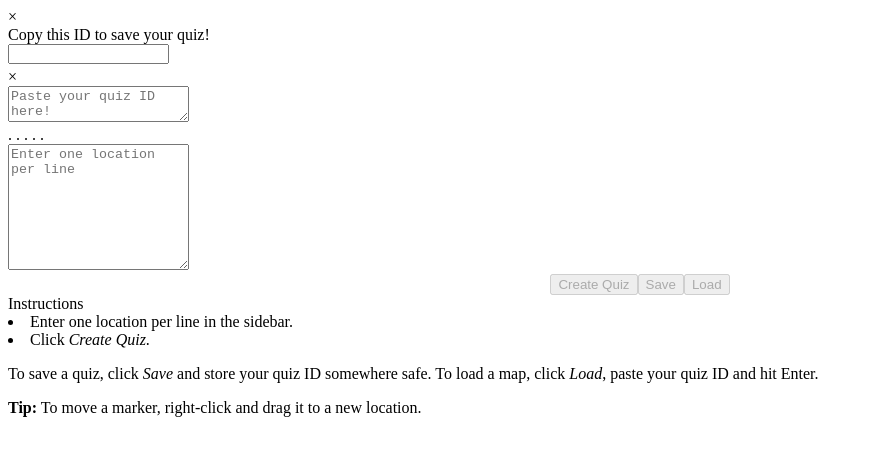
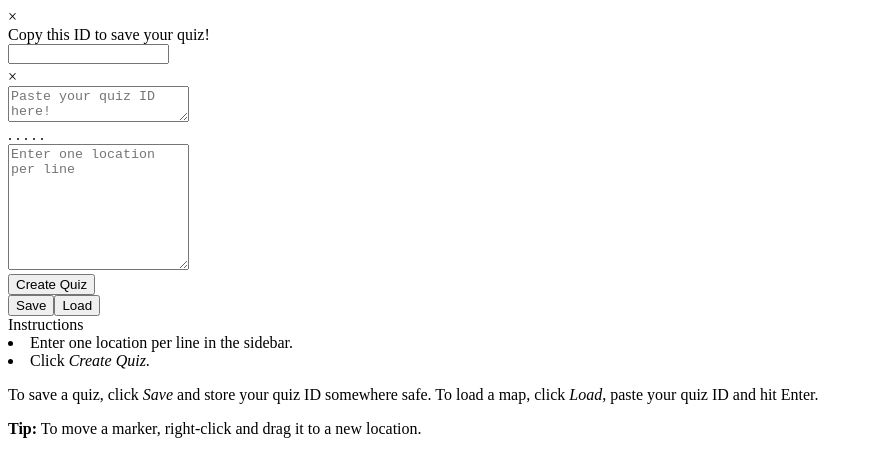
Before and after one commit to willresen/mapquiz, a React (Create React App) app in the folder client/: page / in a window 1280 px wide. Shown: the top 476 px of the page, without its empty margins (0-873 px from the left). Built offline with nearby package versions, Linux system fonts and the light colour scheme; the HTML template or start-up script is replaced by a standard one.

Commit message:
Add break and move button styling to css

```diff
--- a/client/src/components/Sidebar.jsx
+++ b/client/src/components/Sidebar.jsx
@@ -15,11 +15,11 @@ const Sidebar = () => {
       <div id="sidebar_contents" style={{display: "block"}}>
         <textarea name="comment" id="address" rows="8" placeholder="Enter one location per line"></textarea>
 
-        <div id="control_buttons" style={{textAlign: "center", display: "block"}}>
-          <button className="button" id="createnewquiz" disabled>Create Quiz</button>
-          <button className="button" id="savequiz" disabled >Save</button>
+        <div id="control_buttons">
+          <button className="button" id="createnewquiz">Create Quiz</button><br></br>
+          <button className="button" id="savequiz">Save</button>
           <button className="button" onClick={() => { closePopup('instructions', 'mapoverlay'); openPopup('load', 'overlay')} }
-            id="load_tab_button" disabled>Load</button>
+            id="load_tab_button">Load</button>
         </div>
 
       </div>
```
